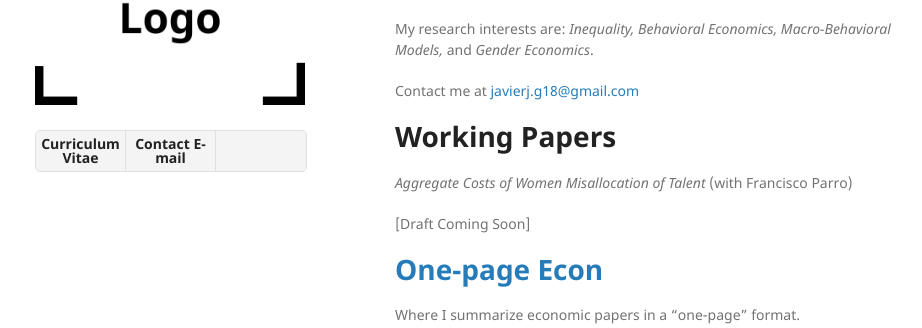
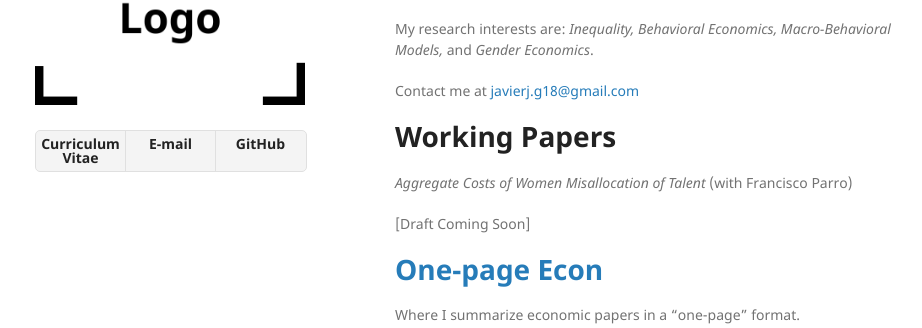
Before and after one commit to jjgecon/jjgecon.github.io, a Jekyll site: the page built from index.md, in a window 1280 px wide. Shown: the part 173-501 px from the top of the page, without its empty margins (175-1097 px from the left). Built offline with Jekyll 4.4.1, drawn with Linux system fonts in a browser that asks for light colours; the repository's description, which GitHub fills in, is left out; our own code applies the rules of GitHub Pages for plain Markdown files.

Commit message:
Signed-off-by: jjgecon <javierj.g18@gmail.com>

```diff
--- a/_layouts/default.html
+++ b/_layouts/default.html
@@ -28,8 +28,9 @@
 
         {% if site.show_downloads %}
         <ul class="downloads">
-          <li><a href="{{ https://jjgecon.github.io/assets/files/cv_4.pdf }}"><strong>Curriculum Vitae</strong></a></li>
-          <li><a href="{{ mailto:javierj.g18@gmail.com }}"><strong>Contact E-mail</strong></a></li>
+          <li><a href="https://jjgecon.github.io/assets/files/cv_4.pdf"><strong>Curriculum Vitae</strong></a></li>
+          <li><a href="mailto:javierj.g18@gmail.com"><strong>E-mail</strong></a></li>
+          <li><a href="{{ site.github.owner_url }}"><strong>GitHub</strong></a></li>
         </ul>
         {% endif %}
       </header>
```
